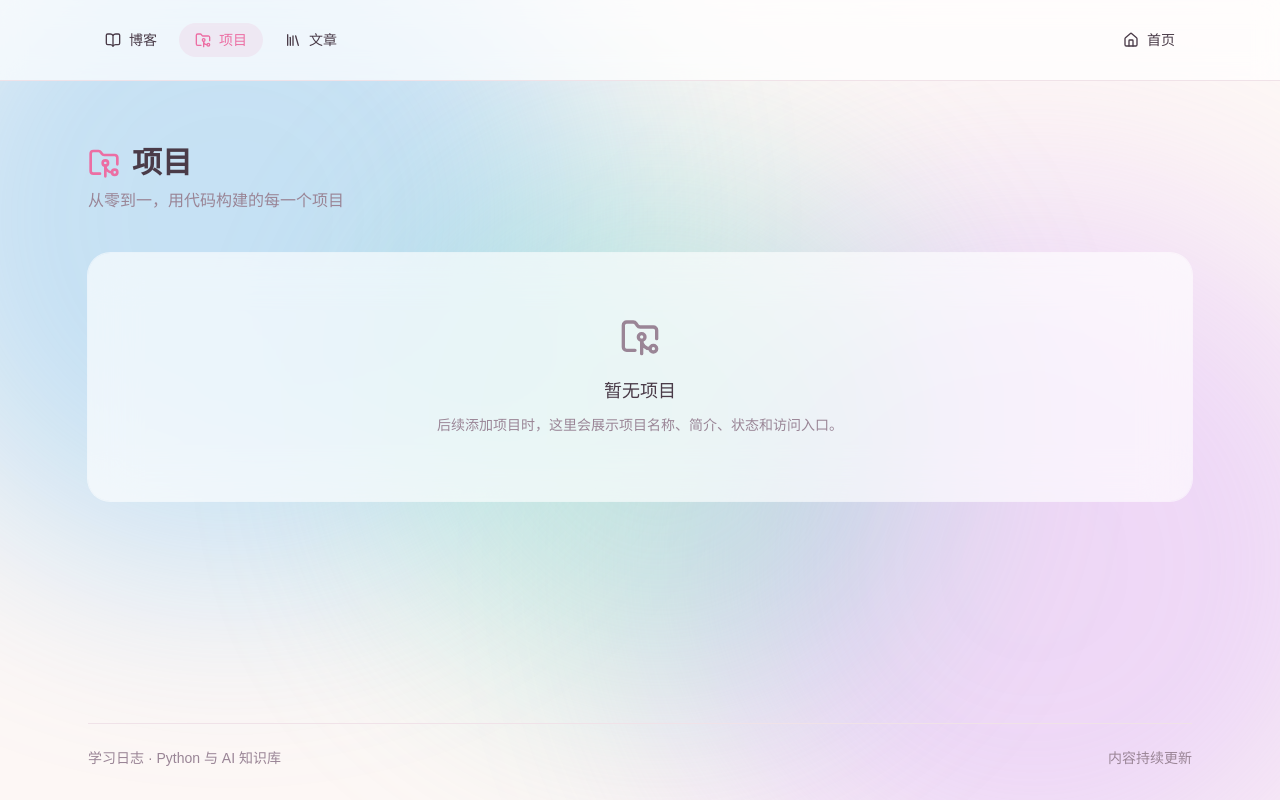
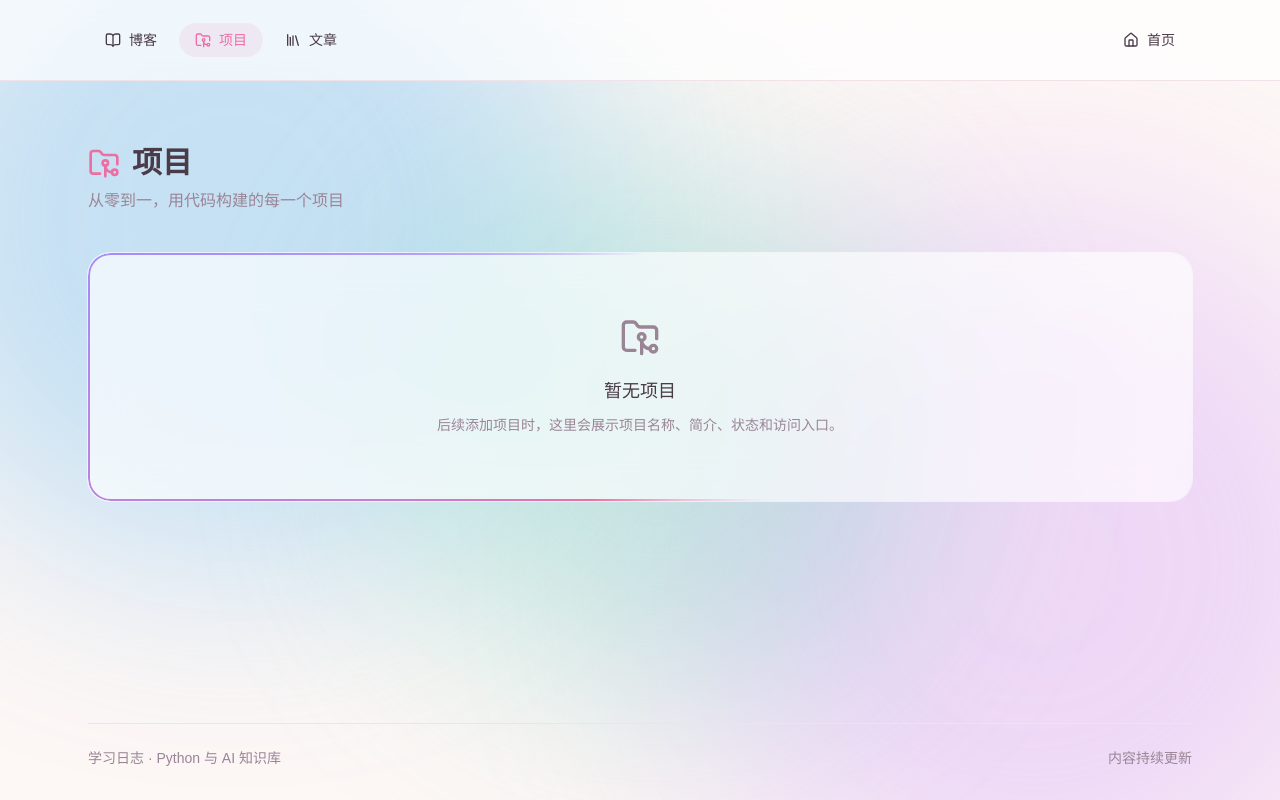
Before and after one commit to bsun9482-coder/bsun9482-coder.github.blog, a React (Vite) app: page /works in a window 1280 px wide. Built offline with nearby package versions, Linux system fonts and the light colour scheme.

Commit message:
feat(ui): 卡片加流光边框（conic-gradient 旋转，仅 2px 内边、零布局变化）

```diff
--- a/src/components/ui/card.tsx
+++ b/src/components/ui/card.tsx
@@ -14,8 +14,10 @@ function Card({
         /* 毛玻璃卡片：白色半透明底（bg-card/65，令牌是纯白）+ 背景模糊 + 白色描边，
            hover 时描边变亮并投出一圈柔和的粉紫阴影 —— 不再是霓虹发光。
            描边仍用 ring（box-shadow 实现）而不是真 border：真 border 会把盒子撑大 2px，
-           那就动了各屏的布局尺寸。所以是 ring-white/60，不是 border-white/60。 */
-        "group/card flex flex-col gap-(--card-spacing) overflow-hidden rounded-xl bg-card/65 py-(--card-spacing) text-sm text-card-foreground ring-1 ring-white/60 backdrop-blur-xl transition-[box-shadow] duration-300 hover:ring-white/85 hover:shadow-[0_8px_24px_color-mix(in_oklab,var(--glow-purple)_22%,transparent)] [--card-spacing:--spacing(4)] has-data-[slot=card-footer]:pb-0 has-[>img:first-child]:pt-0 data-[size=sm]:[--card-spacing:--spacing(3)] data-[size=sm]:has-data-[slot=card-footer]:pb-0 *:[img:first-child]:rounded-t-xl *:[img:last-child]:rounded-b-xl",
+           那就动了各屏的布局尺寸。所以是 ring-white/60，不是 border-white/60。
+           card-flow = 内圈 2px 流光边框（conic-gradient 旋转），规则在 src/index.css；
+           它画在卡内、用 border-radius: inherit，所以不动尺寸也不抢外圈 ring。 */
+        "card-flow group/card flex flex-col gap-(--card-spacing) overflow-hidden rounded-xl bg-card/65 py-(--card-spacing) text-sm text-card-foreground ring-1 ring-white/60 backdrop-blur-xl transition-[box-shadow] duration-300 hover:ring-white/85 hover:shadow-[0_8px_24px_color-mix(in_oklab,var(--glow-purple)_22%,transparent)] [--card-spacing:--spacing(4)] has-data-[slot=card-footer]:pb-0 has-[>img:first-child]:pt-0 data-[size=sm]:[--card-spacing:--spacing(3)] data-[size=sm]:has-data-[slot=card-footer]:pb-0 *:[img:first-child]:rounded-t-xl *:[img:last-child]:rounded-b-xl",
         className
       )}
       {...props}
--- a/src/index.css
+++ b/src/index.css
@@ -2,6 +2,14 @@
 @import "tw-animate-css";
 @import "shadcn/tailwind.css";
 @import "@fontsource-variable/geist";
+
+/* 卡片流光边框：conic-gradient 的起始角必须注册成 @property 才能被 animation 插值
+   （直接动画 background-image 无法平滑过渡）。本块必须留在最顶层 —— 塞进 @layer 里不生效。 */
+@property --card-angle {
+  syntax: "<angle>";
+  initial-value: 0deg;
+  inherits: false;
+}
 
 @theme inline {
   --font-heading: var(--font-sans);
@@ -197,6 +205,41 @@
   .article-content [data-theme*=" "] {
     color: var(--shiki-dark);
   }
+
+  /* ---------- 卡片流光边框 ----------
+     只画「边框那 2px」：伪元素 inset:0 + padding:2px，再用双层 mask（content-box 与整块做
+     exclude / xor）把中间掏空。渐变留透明段 ⇒ 观感是「一束光沿边框跑」，不是整圈常亮。
+     圆角用 inherit，才能跟上各卡不同的 rounded-xl / rounded-3xl。
+     颜色走主题令牌（primary 玫瑰粉 / accent 薰衣草紫），不写死色值。 */
+  .card-flow {
+    position: relative;
+  }
+
+  .card-flow::before {
+    content: "";
+    position: absolute;
+    inset: 0;
+    border-radius: inherit;
+    padding: 2px;
+    background: conic-gradient(
+      from var(--card-angle),
+      transparent 0deg,
+      var(--primary) 70deg,
+      var(--accent) 150deg,
+      transparent 230deg,
+      transparent 360deg
+    );
+    -webkit-mask:
+      linear-gradient(#000 0 0) content-box,
+      linear-gradient(#000 0 0);
+    -webkit-mask-composite: xor;
+    mask:
+      linear-gradient(#000 0 0) content-box,
+      linear-gradient(#000 0 0);
+    mask-composite: exclude;
+    pointer-events: none;
+    animation: card-flow-spin 4s linear infinite;
+  }
 }
 
 /* 三团光斑的漂移路径：18s 一个来回，只动 transform（GPU 合成，不触发重排） */
@@ -236,3 +279,18 @@
     animation: none;
   }
 }
+
+/* 卡片流光：一圈 4s。@property 让 --card-angle 可插值 ⇒ conic-gradient 的起始角真的在变。
+   注意这是「每帧重算渐变 + 重绘」，不走合成层；卡片多时占主线程（见台账性能备案）。 */
+@keyframes card-flow-spin {
+  to {
+    --card-angle: 360deg;
+  }
+}
+
+/* 降级：不转，但仍保留静态渐变（边框依旧可见，只是不流动） */
+@media (prefers-reduced-motion: reduce) {
+  .card-flow::before {
+    animation: none;
+  }
+}
```
